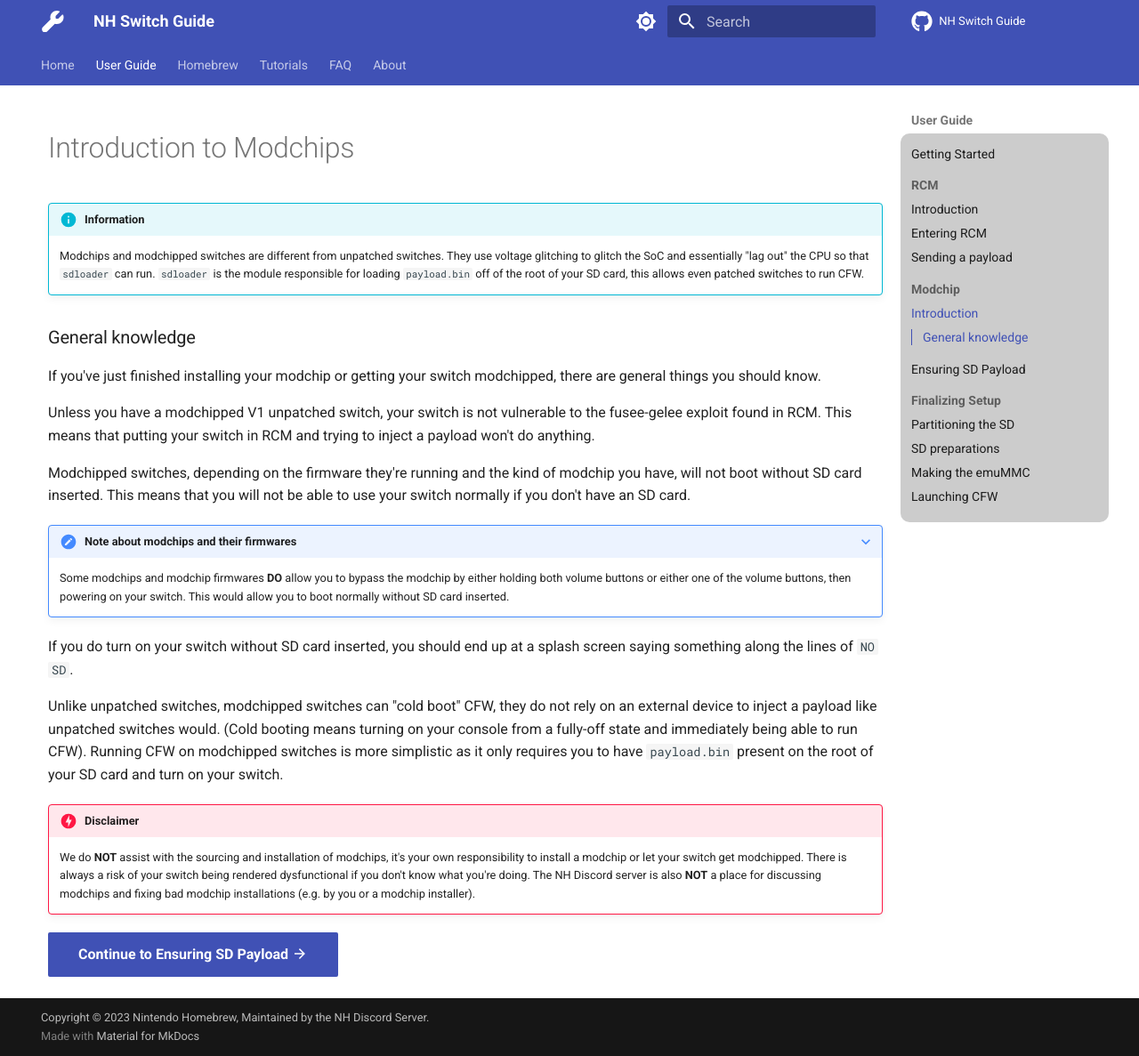
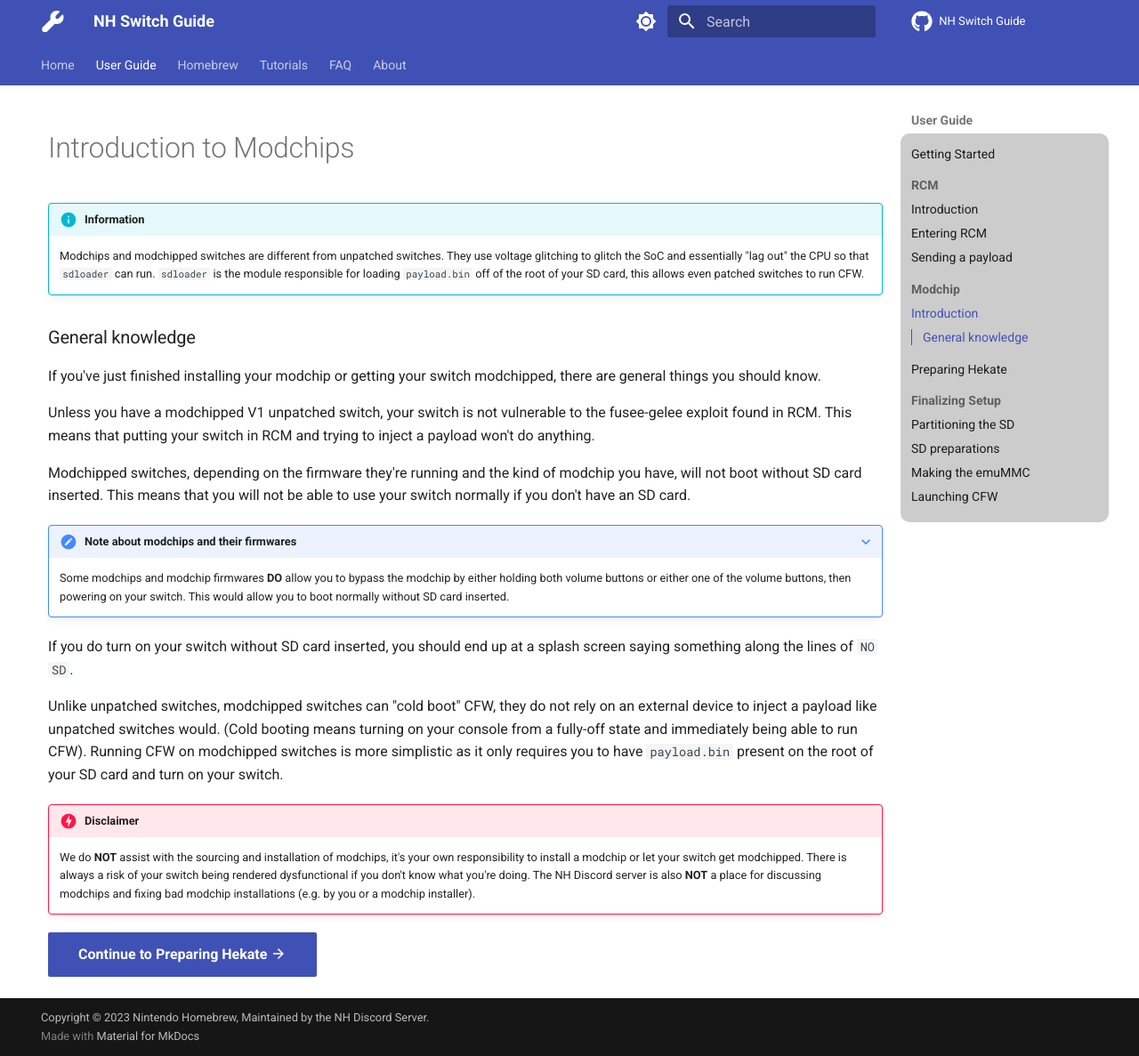
Before and after one commit to nh-server/switch-guide, an MkDocs documentation site: the page built from docs/user_guide/modchip/index.md, in a window 1280 px wide and 1187 px high. Shown: the whole window at 89% size. Built offline with MkDocs 1.6.1 and Material for MkDocs 9.7.7, drawn with Linux system fonts in a browser that asks for light colours; comment, search, counter and statistics services are not loaded.

Commit message:
Rename ensure_sd_payload.md to preparing_hekate.md

```diff
--- a/docs/user_guide/modchip/index.md
+++ b/docs/user_guide/modchip/index.md
@@ -28,4 +28,4 @@
     There is always a risk of your switch being rendered dysfunctional if you don't know what you're doing.
     The NH Discord server is also **NOT** a place for discussing modchips and fixing bad modchip installations (e.g. by you or a modchip installer).
 
-[Continue to Ensuring SD Payload :material-arrow-right:](ensure_sd_payload.md){ .md-button .md-button--primary }
+[Continue to Preparing Hekate :material-arrow-right:](preparing_hekate.md){ .md-button .md-button--primary }
--- a/mkdocs.yml
+++ b/mkdocs.yml
@@ -46,7 +46,7 @@
           - 'Sending a payload': 'user_guide/rcm/sending_payload.md'
         - Modchip:
           - 'Introduction': 'user_guide/modchip/index.md'
-          - 'Ensuring SD Payload': 'user_guide/modchip/ensure_sd_payload.md'
+          - 'Preparing Hekate': 'user_guide/modchip/preparing_hekate.md'
         - Finalizing Setup:
           - 'Partitioning the SD': 'user_guide/all/partitioning_sd.md'
           - 'SD preparations': 'user_guide/all/sd_preparation.md'
```
Also changed, not shown: docs/user_guide/modchip/preparing_hekate.md (renamed from docs/user_guide/modchip/ensure_sd_payload.md).
